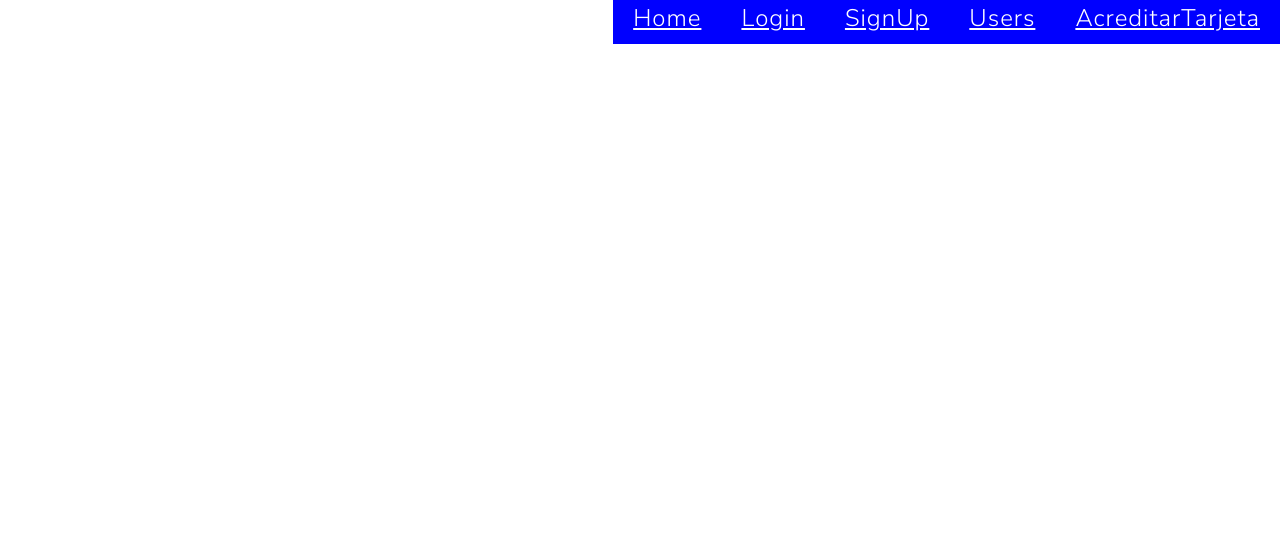
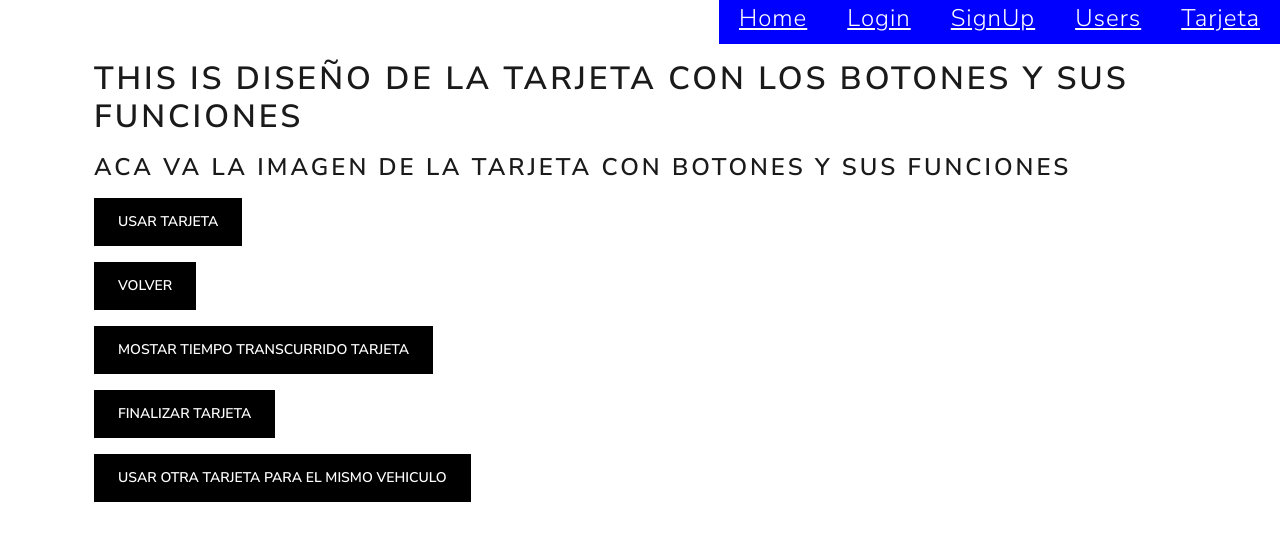
Before and after one commit to fisaguirre/easyparking, a React (Create React App) app in the folder frontend/: page /tarjeta/disenio in a window 1280 px wide. Shown: the top 540 px of the page. Built offline with nearby package versions, Linux system fonts and the light colour scheme.

Commit message:
Componentes tarjeta

```diff
--- a/frontend/src/App.js
+++ b/frontend/src/App.js
@@ -6,7 +6,9 @@ import SignUp from "./pages/SignUp"
 import Login from "./pages/Login"
 import Users from "./components/parking-control/Users";
 import Navbar from "./pages/Navbar";
-import AcreditarTarjeta from "./components/parking-control/admin/AcreditarTarjeta"
+import Tarjeta from './components/parking-control/tarjetero/Tarjeta';
+import DisenioTarjeta from './components/parking-control/tarjetero/DisenioTarjeta';
+import TarjetaActivada from './components/parking-control/tarjetero/TarjetaActivada';
 
 function App() {
   return (
@@ -17,10 +19,12 @@ function App() {
         <div className="container p-4">
           <Routes>
             <Route path="/" element={<Home />} />
-            <Route path="/login" element={<Login />} />
-            <Route path="/signup" element={<SignUp />} />
+            <Route path="/auth/login" element={<Login />} />
+            <Route path="/auth/signup" element={<SignUp />} />
             <Route path="/users" className="auto" element={<Users />} />
-            <Route path="/acreditar" className="auto" element={<AcreditarTarjeta />} />
+            <Route path="/tarjeta" className="auto" element={<Tarjeta />} />
+            <Route path="/tarjeta/disenio" className="auto" element={<DisenioTarjeta />} />
+            <Route path="/tarjeta/activada" className="auto" element={<TarjetaActivada />} />
           </Routes>
         </div>
       </BrowserRouter>
--- a/frontend/src/components/parking-control/Users.jsx
+++ b/frontend/src/components/parking-control/Users.jsx
@@ -1,9 +1,7 @@
 import React, { useState, useEffect, useRef } from "react";
-
+import { Link } from "react-router-dom";
 const API = process.env.REACT_APP_API_USER;
 
-{/*export const Users = () => {*/ }
-{/*export default function Users() {*/ }
 const Users = () => {
     //Guardo los datos que se envian por handleSubmit al darle click al boton submit
     const yo = "asd"
@@ -51,7 +49,9 @@ const Users = () => {
 
 
     return (
+
         <div id="form-text" className="row">
+            <h1>This is admin mode</h1>
             <div className="col-md-6">
                 <table className="table table-striped">
                     <thead>
@@ -90,6 +90,13 @@ const Users = () => {
                             </tr>
                         ))}
                     </tbody>
+                    <p></p>
+                    <div>
+                        <Link id="signup-link" to="/auth/signup">
+                            <button type="button" id="signup-button" className="btn btn-info">Registrar nuevo usuario</button>
+                        </Link>
+                    </div>
+
                 </table>
             </div>
         </div>
--- /dev/null
+++ b/frontend/src/components/parking-control/tarjetero/DisenioTarjeta.jsx
@@ -0,0 +1,31 @@
+import React from "react";
+
+export default function DisenioTarjeta() {
+    return (
+        <div>
+            <h1>This is Diseño de la tarjeta con los botones y sus funciones</h1>
+            <div>
+                <p></p>
+                <h3>Aca va la imagen de la tarjeta con botones y sus funciones</h3>
+                <p></p>
+                <button type="button" id="signup-button" className="btn btn-info">Usar tarjeta</button>
+            </div>
+            <div>
+                <p></p>
+                <button type="button" id="signup-button" className="btn btn-info">Volver</button>
+            </div>
+            <div>
+                <p></p>
+                <button type="button" id="signup-button" className="btn btn-info">Mostar tiempo transcurrido tarjeta</button>
+            </div>
+            <div>
+                <p></p>
+                <button type="button" id="signup-button" className="btn btn-info">Finalizar tarjeta</button>
+            </div>
+            <div>
+                <p></p>
+                <button type="button" id="signup-button" className="btn btn-info">Usar otra tarjeta para el mismo vehiculo</button>
+            </div>
+        </div>
+    )
+}
--- /dev/null
+++ b/frontend/src/components/parking-control/tarjetero/Tarjeta.jsx
@@ -0,0 +1,60 @@
+import React, { useState, useEffect, useRef } from "react";
+import { Link } from "react-router-dom";
+
+const API = process.env.REACT_APP_API_USER;
+
+const Tarjeta = () => {
+
+    //Guardo los datos que se envian por handleSubmit al darle click al boton submit
+    const yo = "asd"
+    const [name, setName] = useState("");
+    const [email, setEmail] = useState("");
+    const [password, setPassword] = useState("");
+
+    const [editing, setEditing] = useState(false);
+    const [userId, setUserId] = useState("");
+    const [cardsQuantity, setCardsQuantity] = useState("")
+
+    const nameInput = useRef(null);
+
+    let [users, setUsers] = useState([]);
+
+    const getUsers = async () => {
+        const res = await fetch(`${API}/users`);
+        const data = await res.json();
+        setUsers(data);
+        console.log(data)
+    };
+
+
+    //La funciòn useEffect() sirve para llamar/ hacer algo luego de que el componente de React ya haya sido llamado
+
+    useEffect(() => {
+        getUsers();
+    }, []);
+
+
+    return (
+        <div >
+            <h1>This is admin mode</h1>
+            <p></p>
+            <div>
+                <Link id="signup-link" to="/tarjeta/disenio">
+                    <button type="button" id="signup-button" className="btn btn-primary btn-block">Usar 1 tarjeta</button>
+                </Link>
+            </div>
+            <div></div>
+            <p></p>
+            <div>
+                <Link id="signup-link" to="/tarjeta/activada">
+                    <button type="button" id="signup-button" className="btn btn-primary btn-block">Ir a tarjetas en uso</button>
+                </Link>
+            </div>
+            <p></p>
+
+
+        </div >
+    );
+};
+
+export default Tarjeta;
--- /dev/null
+++ b/frontend/src/components/parking-control/tarjetero/TarjetaActivada.jsx
@@ -0,0 +1,9 @@
+import React from "react";
+
+export default function TarjetaActivada() {
+    return (
+        <div>
+            <h1>Aca van todas las tarjetas que se encuentran activas, agendadas con datos del vehiculo, fecha, etc</h1>
+        </div>
+    )
+}
--- a/frontend/src/myStyle.css
+++ b/frontend/src/myStyle.css
@@ -38,3 +38,14 @@ errors {
 #hola {
     text-align: center;
 }
+
+#signup-button {
+    background-color: black;
+    color: white;
+}
+
+#signup-link {
+    background-color: black;
+    color: white;
+    padding: 20px 30px;
+}
--- a/frontend/src/pages/Navbar.jsx
+++ b/frontend/src/pages/Navbar.jsx
@@ -10,13 +10,13 @@ export default function Navbar() {
                 ({ isActivate }) => (isActivate ? "activado" : null)}
                 to="/">Home</NavLink>
             <NavLink class="nav-text" className={({ isActivate }) => (isActivate ? "activado" : null)}
-                to="/login">Login</NavLink>
+                to="/auth/login">Login</NavLink>
             <NavLink class="nav-text" className={({ isActivate }) => (isActivate ? "activado" : null)}
-                to="/signup">SignUp</NavLink>
+                to="/auth/signup">SignUp</NavLink>
             <NavLink class="nav-text" className={({ isActivate }) => (isActivate ? "activado" : null)}
                 to="/users">Users</NavLink>
             <NavLink class="nav-text" className={({ isActivate }) => (isActivate ? "activado" : null)}
-                to="/acreditar">AcreditarTarjeta</NavLink>
+                to="/tarjeta">Tarjeta</NavLink>
         </nav>
     )
 }
--- a/frontend/src/pages/SignUp.jsx
+++ b/frontend/src/pages/SignUp.jsx
@@ -85,7 +85,6 @@ const SignUp = () => {
                             className="form-control"
                             placeholder="name"
                             ref={nameInput}
-                            autoFocus
                         />
                     </div>
                     <div className="form-group">
@@ -96,7 +95,6 @@ const SignUp = () => {
                             className="form-control"
                             placeholder="lastname"
                             ref={lastNameInput}
-                            autoFocus
                         />
                     </div>
                     <div className="form-group">
```
